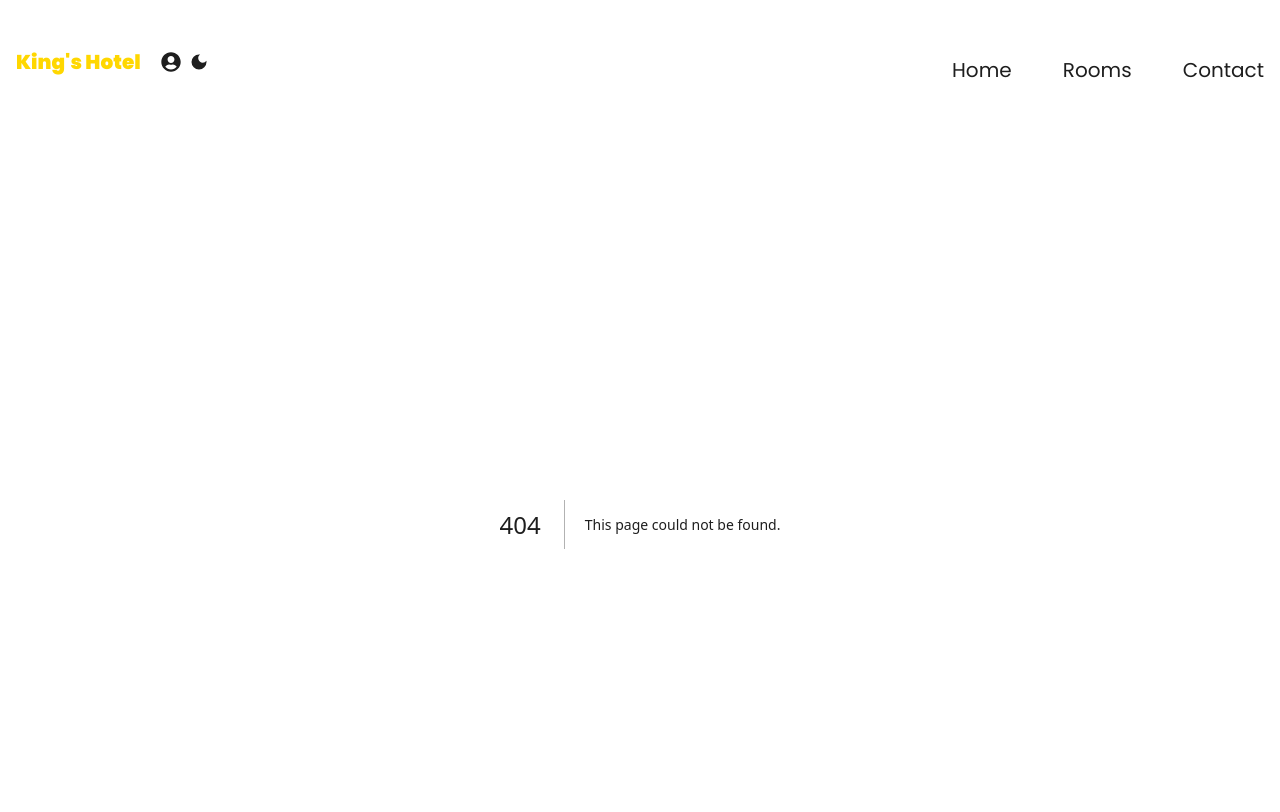
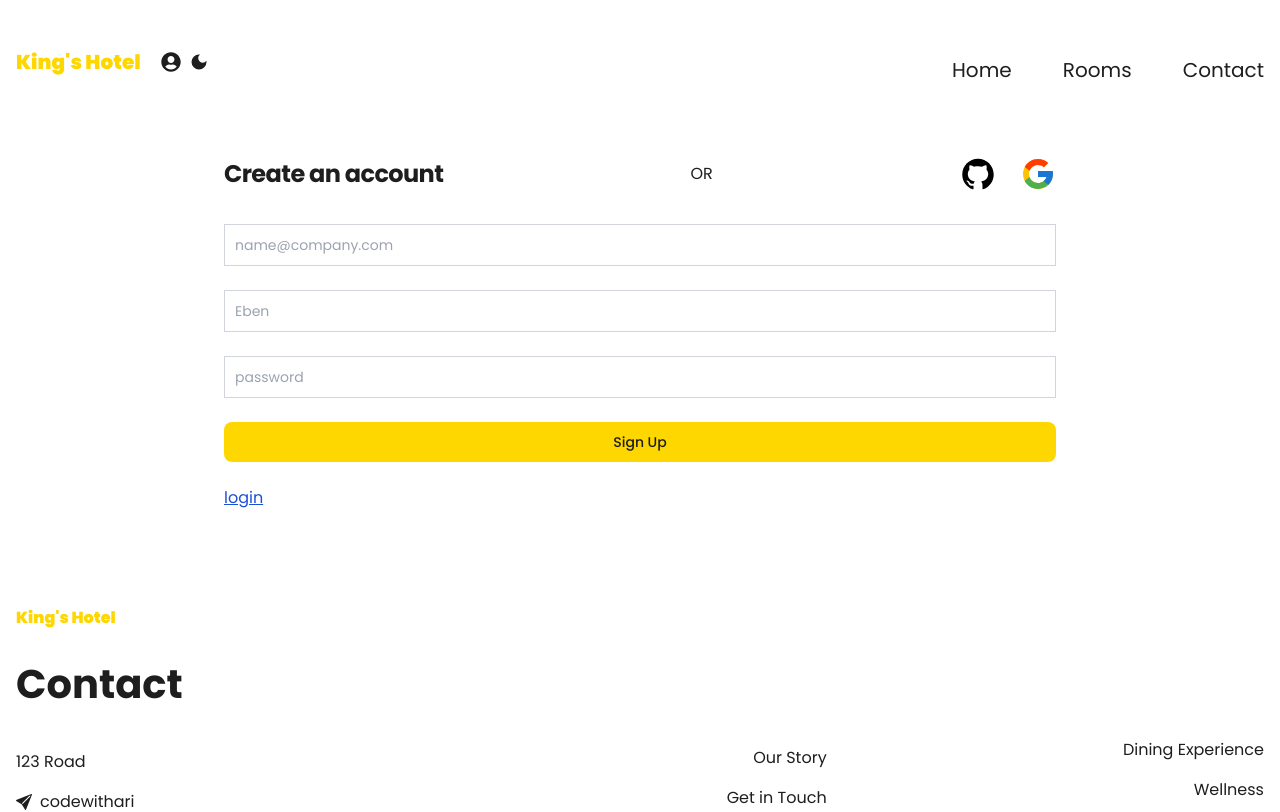
Before and after one commit to Eben717/hotel-management, a Next.js app: page /auth in a window 1280 px wide. Before the commit this address had no page. Shown: the top 812 px of the page. Built offline with nearby package versions, Linux system fonts and the light colour scheme.

Commit message:
adding features to auth path

```diff
--- a/package.json
+++ b/package.json
@@ -10,9 +10,11 @@
   },
   "dependencies": {
     "next": "14.2.15",
+    "next-app": "^0.0.0",
     "react": "^18",
     "react-dom": "^18",
-    "react-icons": "^5.3.0"
+    "react-icons": "^5.3.0",
+    "vite": "^5.4.9"
   },
   "devDependencies": {
     "@types/node": "^20",
--- /dev/null
+++ b/src/app/auth/page.tsx
@@ -0,0 +1,92 @@
+'use client'
+
+import React, { useState, ChangeEvent, FormEvent } from 'react';
+import { AiFillGithub } from 'react-icons/ai';
+import { FcGoogle } from 'react-icons/fc';
+
+
+const defaultFormData = {
+    email: '',
+    name: '',
+    password: ''
+};
+
+const Auth = () => {
+    const [formData, setFormData] = useState(defaultFormData);
+
+    const inputStyle =
+    'border border-gray-300 sm:text-sm text-black rounded:lg block w-full p-2.5 focus:outline-non';
+
+    const handleInputChange = (event: ChangeEvent<HTMLInputElement>) => {
+    const {name, value} = event.target;
+    setFormData({...formData, [name]: value});
+    };
+
+    const handleSubmit = async (event: FormEvent<HTMLFormElement>) => {
+        event.preventDefault();
+
+        try {
+           console.log(formData)
+        } catch (error) {
+            console.log(error)
+        } finally {
+            setFormData(defaultFormData);
+        }
+    };
+
+  return (
+    <section className='container mx-auto'>
+        <div className="p-6 space-y-4 md:space-y-6 sm:p-8 w-80 md:w-[70%] mx-auto">
+            <div className="flex mb-8 flex-col md:flex-row items-center justify-between">
+                <h1 className='text-xl font-bold leading-tight tracking-tight md:text-2xl'>
+                    Create an account
+                </h1>
+                <p>OR</p>
+                <span className='inline-flex items-center'>
+                    <AiFillGithub className='mr-3 text-4xl cursor-pointer text-black dark:text-white'/>
+                    <FcGoogle className='ml-3 text-4xl cursor-pointer'/>
+                </span>
+            </div>
+            <form className="space-y-4 md:space-y-6" onSubmit={handleSubmit}>
+                <input
+                    type="email"
+                    name='email'
+                    placeholder='name@company.com'
+                    required
+                    className={inputStyle}
+                    value={formData.email}
+                    onChange={handleInputChange}
+                    />
+                <input
+                    type="text"
+                    name='name'
+                    placeholder='Eben'
+                    required
+                    className={inputStyle}
+                    value={formData.name}
+                    onChange={handleInputChange}
+                    />
+                <input
+                    type="password"
+                    name='password'
+                    placeholder='password'
+                    required
+                    minLength={6}
+                    className={inputStyle}
+                    value={formData.password}
+                    onChange={handleInputChange}
+                    />
+            <button
+            type='submit'
+            className='w-full bg-gold hover:bg-yellow-500 focus:outline-none font-medium rounded-lg text-sm px-5 py-2.5 text-center'>
+                Sign Up
+            </button>
+            </form>
+
+            <button className='text-blue-700 underline'>login</button>
+        </div>
+    </section>
+  )
+}
+
+export default Auth
--- a/tailwind.config.ts
+++ b/tailwind.config.ts
@@ -1,20 +1,31 @@
-import type { Config } from "tailwindcss";
+import type { Config } from 'tailwindcss';
+const { fontFamily } = require('tailwindcss/defaultTheme');
 
 const config: Config = {
-  darkMode: "class",
+  darkMode: 'class',
   content: [
-    "./src/pages/**/*.{js,ts,jsx,tsx,mdx}",
-    "./src/components/**/*.{js,ts,jsx,tsx,mdx}",
-    "./src/app/**/*.{js,ts,jsx,tsx,mdx}",
+    './src/pages/**/*.{js,ts,jsx,tsx,mdx}',
+    './src/components/**/*.{js,ts,jsx,tsx,mdx}',
+    './src/app/**/*.{js,ts,jsx,tsx,mdx}',
   ],
   theme: {
     extend: {
       colors: {
-        background: "var(--background)",
-        foreground: "var(--foreground)",
+        primary: '#038C7F',
+        secondary: '#F2C641',
+        tertiary: {
+          dark: '#F27405',
+          light: '#F2C641',
+        },
+        gold: '#FFD700',         // Add the gold color
+        darkGold: '#FFC300',     // Add the dark-gold color
+      },
+      fontFamily: {
+        poppins: ['var(--font-poppins)', ...fontFamily.sans],
       },
     },
   },
   plugins: [],
 };
+
 export default config;
```
Also changed, not shown: 1 other file (tests, documents, lock files or other folders).
